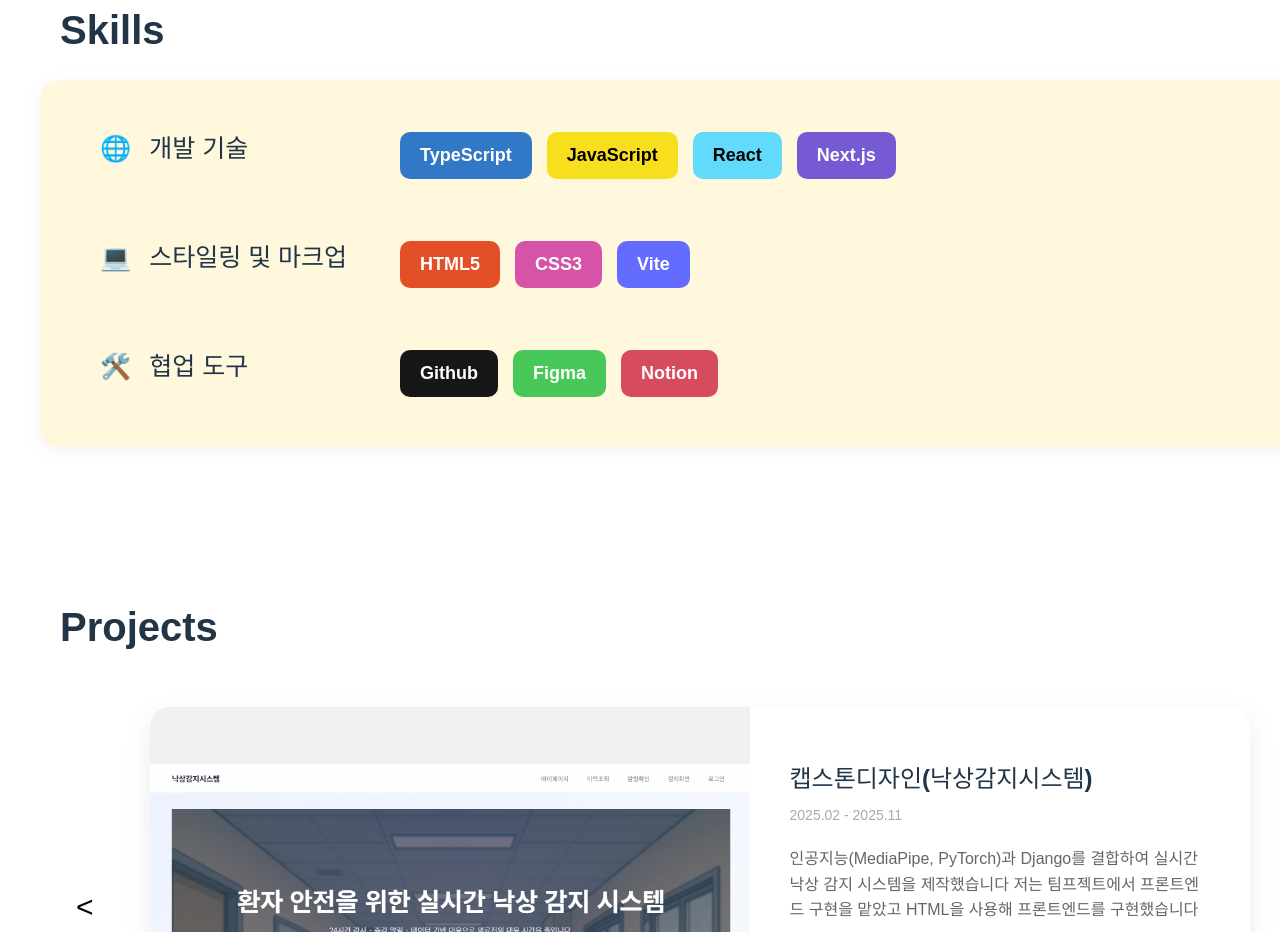
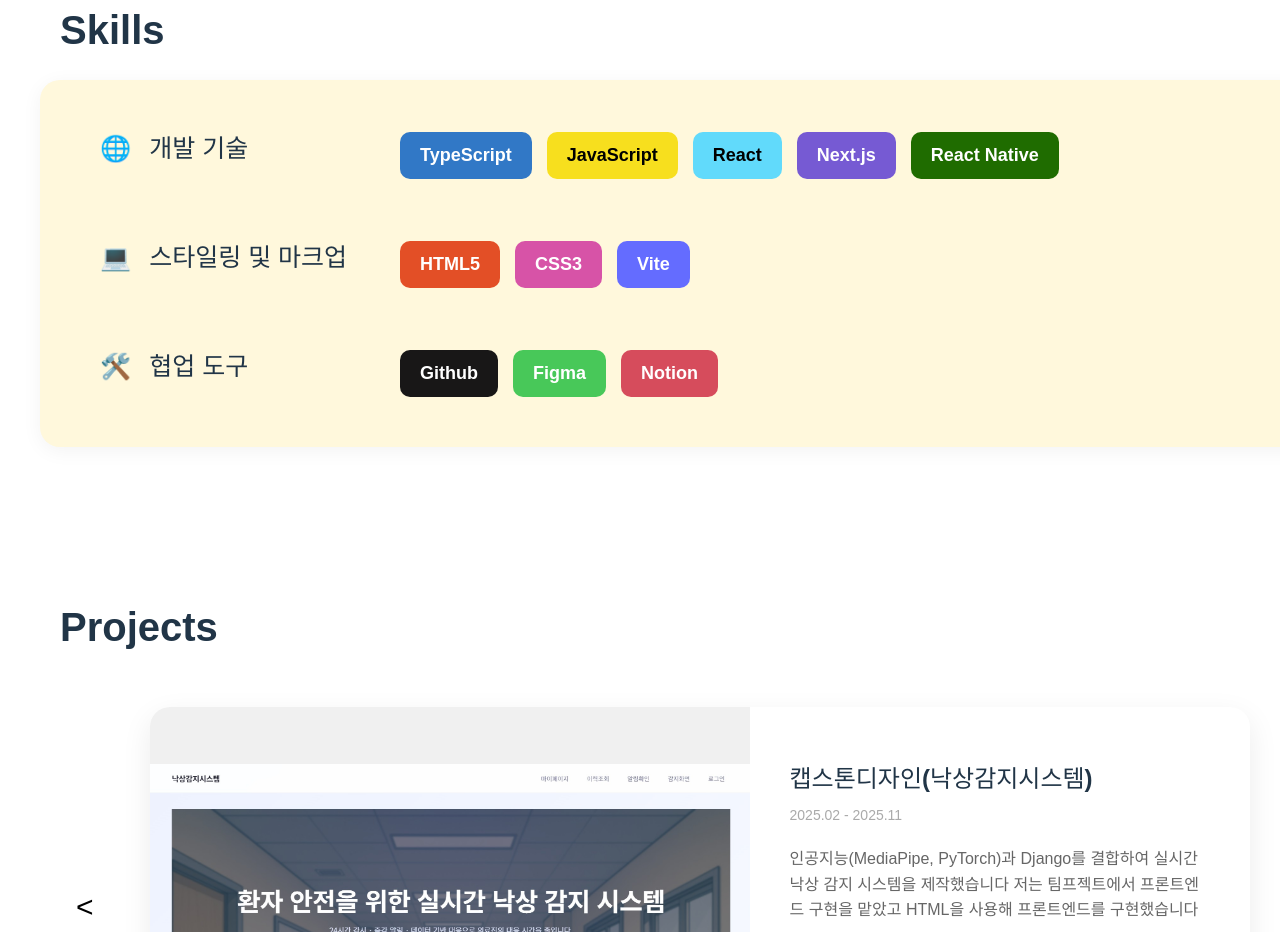
Before and after one commit to hyeonju093/my-portfolio, a React (Vite) app: page / in a window 1280 px wide. Shown: the part 1520-2452 px from the top of the page. Built offline with nearby package versions, Linux system fonts and the light colour scheme; a web font is replaced by a local one.

Commit message:
습관 관리 App 프로젝트 추가

```diff
--- a/src/App.css
+++ b/src/App.css
@@ -362,6 +362,7 @@ body, html {
 .tag.js { background-color: #f7df1e; color: black; }
 .tag.react { background-color: #61dafb; color: black; }
 .tag.nextjs { background-color: #765ad3;}
+.tag.reactnative { background-color: #1f6c00}
 .tag.html { background-color: #e34f26; }
 .tag.css { background-color: #d753a7; }
 .tag.vite { background-color: #646cff; }
--- a/src/App.jsx
+++ b/src/App.jsx
@@ -4,6 +4,7 @@ import profileimg from './assets/profile.jpg.webp';
 import portfolioImg from './assets/portfolioimg.jpg';
 import capstoneImg from './assets/teamprojectimg.jpg';
 import shopImg from './assets/shoppingmallimg.jpg';
+import habitAppImg from './assets/habitAppImg.jpg';
 import './App.css';
 import { Tags } from 'lucide-react';
 
@@ -60,9 +61,20 @@ function App() {
       detailDescription: `기술 스택: React, Redux Toolkit, React Router, CSS Module, Axios\n주요 기능: FakeStoreAPI를 활용한 상품 탐색기능, 로그인/로그아웃 기능, 커스텀 모달창 구현
 기술적 해결 과정\n(1) Redux Toolkit을 이용한 상태 관리\n(2) LocalStorage를 활용한 데이터 지속성 유지\n(3) 사용자 경험을 고려한 모달 시스템 설계`,
       image: shopImg,
-      tags: ["React", "Redux Toolkit", "CSS Modules"],
+      tags: ["React", "Redux Toolkit", "CSS Modules", "REST API"],
       link: "https://github.com/hyeonju093/shopping-mall-react"
-    }
+    },
+    {
+      title: "습관 관리 어플 구현",
+      period: "2026.01 - 2026.02",
+      description: "React Native와 Zustand, Firebase를 활용해 하루의 습관을 관리하는 어플리케이션을 제작했습니다",
+      detailDescription: `기술 스택: React Native, Expo, TypeScript, Zustand, Firebase\n주요 기능: 로그인/회원가입 기능, 실시간 데이터 동기화, 개인화 대시보드, 성취도 시스템
+기술적 해결 과정\n(1) 사용자별 데이터 분리 및 실시간 동기화 이슈\n: 초기에는 로컬 저장소를 사용하였으나, 사용자별 데이터가 구분되지 않기에 Firebase의 Firestore를 도입하여 클라우드 기반 데이터베이스로 전환
+(2) 대규모 데이터 상태 관리 최적화\n: Zustand를 상태 관리 라이브러리로 선택하여 코드 복잡도를 낮추고, 필요한 데이터가 변경될 때만 반응하도록 최적화하여 안정적인 UI 제공`,
+      image: habitAppImg,
+      tags: ["React native", "Expo", "Firebase", "Zustand"],
+      link: "https://github.com/hyeonju093/habit-app"
+    },
   ];
 
   const nextProject = () => {
@@ -172,6 +184,7 @@ function App() {
               <span className="tag js">JavaScript</span>
               <span className="tag react">React</span>
               <span className="tag nextjs">Next.js</span>
+              <span className="tag reactnative">React Native</span>
             </div>
           </div>
 
```
Also changed, not shown: src/assets/habitappimg.jpg (added).
